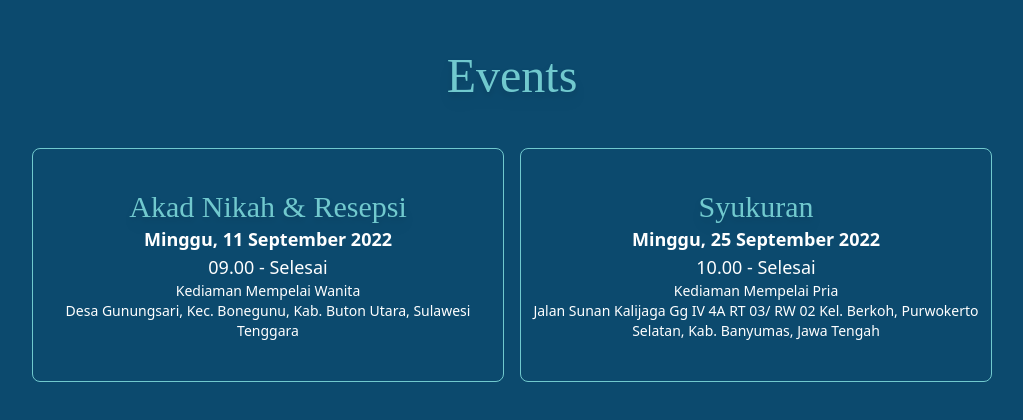
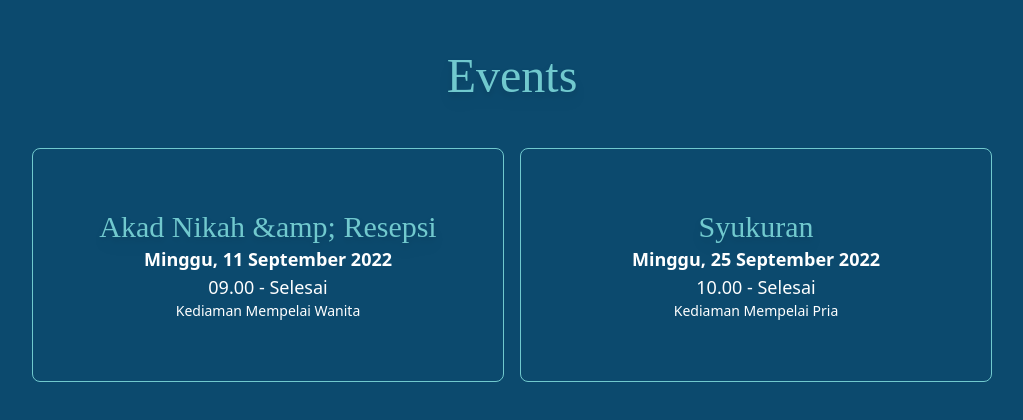
Before and after one commit to damarkrisnandi/menunggu-reda, a React (Create React App) app: page / in a window 1280 px wide. Shown: the part 1596-2016 px from the top of the page, without its empty margins (128-1151 px from the left). Built offline with nearby package versions, Linux system fonts and the light colour scheme.

Commit message:
setting utils

```diff
--- a/src/components/Countdown.jsx
+++ b/src/components/Countdown.jsx
@@ -1,5 +1,6 @@
 import React, { Component, Fragment } from 'react';
 import CountDownItem from './parts/CountdownItem';
+import utils from '../utils/utils.json'
 class Countdown extends Component {
     constructor(props) {
         super(props)
@@ -7,14 +8,15 @@ class Countdown extends Component {
     }
     render() {
         const { theme } = this.props;
+        const { dateFormat, timeFormat } = utils.events.filter(({hidden}) => !hidden)[0];
         return (
             <Fragment>
                 <div className="w-9/12 container mx-auto h-screen">
                     <div className={`text-center ${ theme.headerStyle } text-5xl pb-12 pt-12`}>Counting Days</div>
                     <CountDownItem
                         theme={ theme }
-                        date="11-09-2022"
-                        time="09:00"
+                        date={ dateFormat }
+                        time={ timeFormat }
                     />
                 </div>
 
--- a/src/components/Date.jsx
+++ b/src/components/Date.jsx
@@ -1,5 +1,6 @@
 import React, { Component, Fragment } from 'react';
 import EventCard from './parts/EventCard';
+import utils from '../utils/utils.json'
 class WedDate extends Component {
     constructor(props) {
         super(props);
@@ -8,31 +9,25 @@ class WedDate extends Component {
 
     render() {
         const { theme } = this.props;
+        const dataLength = utils.events.filter(({hidden}) => !hidden).length;
         return (
             <Fragment>
                 <div className="w-9/12 container mx-auto h-screen">
                     <div className={`text-center ${theme.headerStyle} text-5xl pb-12 pt-12`}>Events</div>
-                    <div className="columns-1 md:columns-2">
-                        <div className={`${ theme.borderStyle } p-3 mb-3`}>
-                            <EventCard
-                                theme={ theme }
-                                event="Akad Nikah &amp; Resepsi"
-                                date="Minggu, 11 September 2022"
-                                time="09.00 - Selesai"
-                                place1="Kediaman Mempelai Wanita"
-                                place2="Desa Gunungsari, Kec. Bonegunu, Kab. Buton Utara, Sulawesi Tenggara"
-                            />
-                        </div>
-                        <div className={`${ theme.borderStyle } p-3`}>
-                            <EventCard
-                                theme={ theme }
-                                event="Syukuran"
-                                date="Minggu, 25 September 2022"
-                                time="10.00 - Selesai"
-                                place1="Kediaman Mempelai Pria"
-                                place2="Jalan Sunan Kalijaga Gg IV 4A RT 03/ RW 02 Kel. Berkoh, Purwokerto Selatan, Kab. Banyumas, Jawa Tengah"
-                            />
-                        </div>
+                    <div className={`columns-1 md:columns-${dataLength}`}>
+                        {utils.events.filter(({hidden}) => !hidden).map( data => (
+                            <div key={data.id} className={`${ theme.borderStyle } p-3 mb-3`}>
+                                <EventCard
+                                    theme={ theme }
+                                    event={data.event}
+                                    date={data.dateMain}
+                                    time={data.time}
+                                    place1={data.place1}
+                                    place2={data.place2}
+                                />
+                            </div>
+                        ))}
+
                     </div>
                 </div>
             </Fragment>
--- a/src/components/GmapsLink.jsx
+++ b/src/components/GmapsLink.jsx
@@ -1,6 +1,7 @@
 /* eslint-disable jsx-a11y/iframe-has-title */
 import React, { Component, Fragment } from 'react';
 import MapEmbed from './parts/MapEmbed';
+import utils from '../utils/utils.json'
 class GmapsLink extends Component {
     constructor(props) {
         super(props);
@@ -16,16 +17,15 @@ class GmapsLink extends Component {
                         Lokasi Acara
                     </div>
 
-                <div className="flex flex-col justify-start items-center">
-                    <MapEmbed
-                    width={window.screen.width >= 1000 ? window.screen.width * 10 / 12 : window.screen.width * 14 / 15}
-                    height={window.screen.height / 2}
-                    src="https://www.google.com/maps/embed?pb=!1m18!1m12!1m3!1d3976.0533339647945!2d122.97182741403047!3d-4.760733850623513!2m3!1f0!2f0!3f0!3m2!1i1024!2i768!4f13.1!3m3!1m2!1s0x2da22d9a71b5f13d%3A0x2e1a735ffe01dce0!2sBengkel%20las%20komang%20w!5e0!3m2!1sid!2sid!4v1658111363851!5m2!1sid!2sid" />
-                    <MapEmbed
-                    width={window.screen.width >= 1000 ? window.screen.width * 10 / 12 : window.screen.width * 14 / 15}
-                    height={window.screen.height / 2}
-                    src="https://www.google.com/maps/embed?pb=!1m18!1m12!1m3!1d3956.2315986931394!2d109.26321591405707!3d-7.439607275364743!2m3!1f0!2f0!3f0!3m2!1i1024!2i768!4f13.1!3m3!1m2!1s0x2e655dc8fcd927af%3A0xa338d2c5b0c24953!2sKost%20Putri%20%22Rumah%20Kelapa%20Gading%22!5e0!3m2!1sid!2sid!4v1658109833018!5m2!1sid!2sid"/>
-                </div>
+                    <div className="flex flex-col justify-start items-center">
+                        {utils.events.filter(({hidden}) => !hidden).map(data => (
+                            <MapEmbed
+                            key={data.id}
+                            width={window.screen.width >= 1000 ? window.screen.width * 10 / 12 : window.screen.width * 14 / 15}
+                            height={window.screen.height / 2}
+                            src={data.gmapsEmbedUrl} />
+                        ))}
+                    </div>
                 </div>
             </Fragment>
         );
--- a/src/components/parts/Card.jsx
+++ b/src/components/parts/Card.jsx
@@ -4,8 +4,8 @@ import './instagram.css'
 const Card = ({nama, desc1, father, mother, instaUrl, theme, img}) => {
     return (
         <Fragment>
-            <div className='
-                    flex flex-col justify-center items-center p-5'>
+            <div className={`
+                    flex flex-col justify-center items-center p-5 rounded-lg ${theme.bgColor} `}>
                 <img src={img} alt={nama} className="w-28 h-28 p-1 rounded-full border-white border-2 mb-5" />
                 <div className={`${theme.headerStyle} text-2xl text-center`}>{nama || 'Default Nama'}</div>
                 <div className="text-white text-sm text-center">{desc1}</div>
--- /dev/null
+++ b/src/utils/utils.json
@@ -0,0 +1,28 @@
+{
+    "events": [
+        {
+            "id": 1,
+            "event": "Akad Nikah &amp; Resepsi",
+            "dateMain": "Minggu, 11 September 2022",
+            "time": "09.00 - Selesai",
+            "place1": "Kediaman Mempelai Wanita",
+            "place": "Desa Gunungsari, Kec. Bonegunu, Kab. Buton Utara, Sulawesi Tenggara",
+            "dateFormat": "11-09-2022",
+            "timeFormat": "09:00",
+            "gmapsEmbedUrl": "https://www.google.com/maps/embed?pb=!1m18!1m12!1m3!1d3976.0533339647945!2d122.97182741403047!3d-4.760733850623513!2m3!1f0!2f0!3f0!3m2!1i1024!2i768!4f13.1!3m3!1m2!1s0x2da22d9a71b5f13d%3A0x2e1a735ffe01dce0!2sBengkel%20las%20komang%20w!5e0!3m2!1sid!2sid!4v1658111363851!5m2!1sid!2sid",
+            "hidden": false
+        },
+        {
+            "id": 2,
+            "event": "Syukuran",
+            "dateMain": "Minggu, 25 September 2022",
+            "time": "10.00 - Selesai",
+            "place1": "Kediaman Mempelai Pria",
+            "place": "Jalan Sunan Kalijaga Gg IV 4A RT 03/ RW 02 Kel. Berkoh, Purwokerto Selatan, Kab. Banyumas, Jawa Tengah",
+            "dateFormat": "25-09-2022",
+            "timeFormat": "10:00",
+            "gmapsEmbedUrl": "https://www.google.com/maps/embed?pb=!1m18!1m12!1m3!1d3956.2315986931394!2d109.26321591405707!3d-7.439607275364743!2m3!1f0!2f0!3f0!3m2!1i1024!2i768!4f13.1!3m3!1m2!1s0x2e655dc8fcd927af%3A0xa338d2c5b0c24953!2sKost%20Putri%20%22Rumah%20Kelapa%20Gading%22!5e0!3m2!1sid!2sid!4v1658109833018!5m2!1sid!2sid",
+            "hidden": false
+        }
+    ]
+}
```
